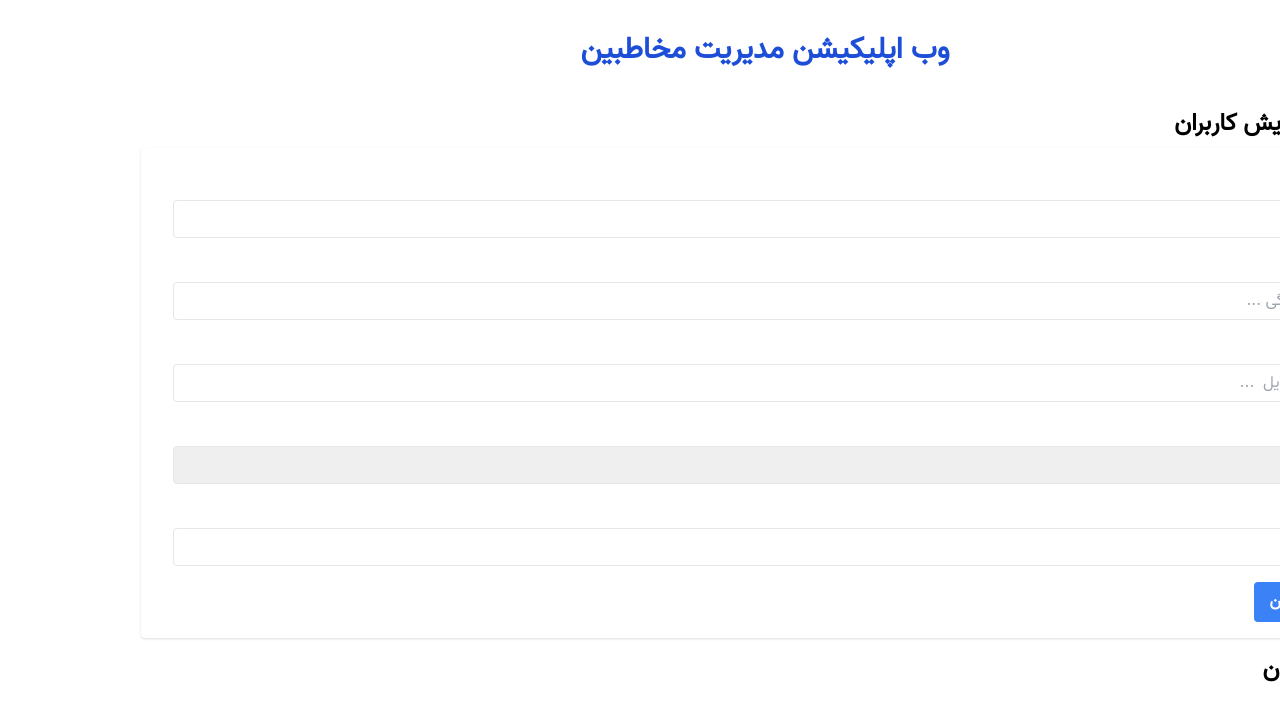
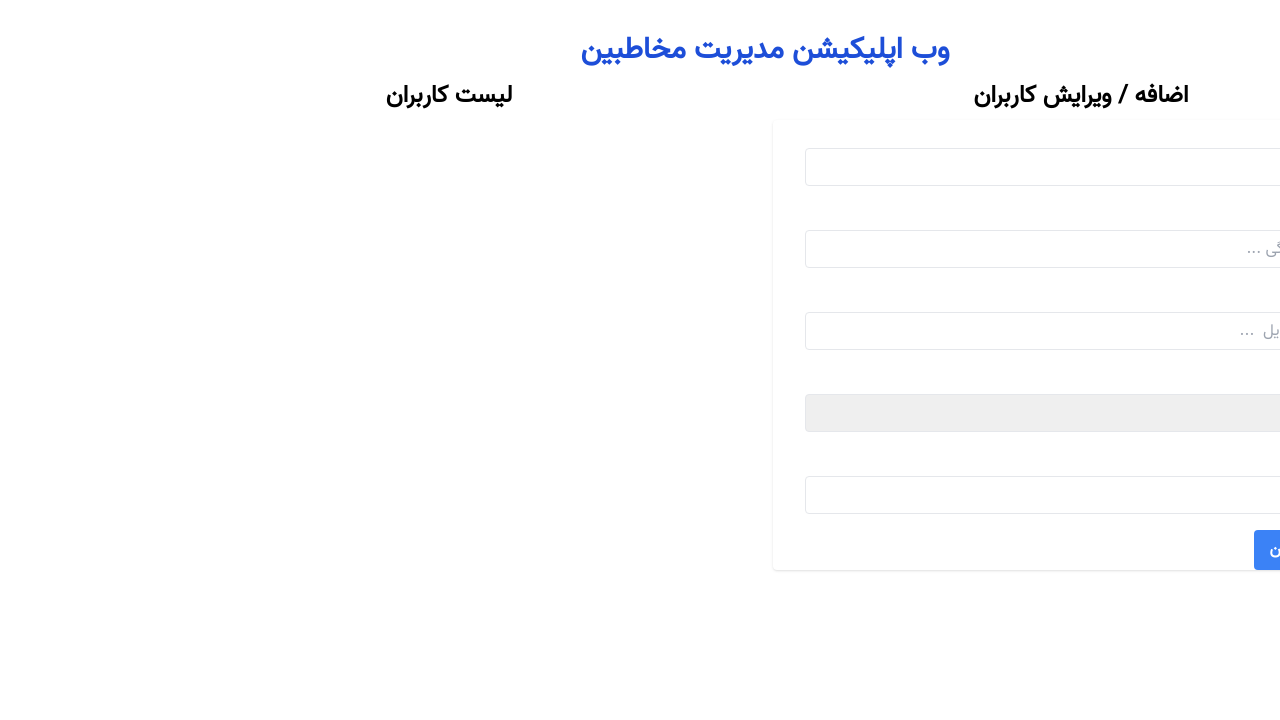
Before and after one commit to ehsanm-77/Login-Page-And-Contact-List, a React (Vite) app in the folder Contact-List/: page / in a window 1280 px wide. Shown: the top 720 px of the page. Built offline with nearby package versions, Linux system fonts and the light colour scheme.

Commit message:
change style contact list

```diff
--- a/Contact-List/src/index.css
+++ b/Contact-List/src/index.css
@@ -10,3 +10,23 @@ body,
 ::placeholder {
   font-family: 'vazir';
 }
+::-webkit-scrollbar {
+  width: 10px;
+}
+
+/* Track */
+::-webkit-scrollbar-track {
+  background: #f1f1f1;
+  border-radius: 20px;
+}
+
+/* Handle */
+::-webkit-scrollbar-thumb {
+  background: #888;
+  border-radius: 20px;
+}
+
+/* Handle on hover */
+::-webkit-scrollbar-thumb:hover {
+  background: #555;
+}
--- a/Contact-List/src/layout/ContactList/ContactList.tsx
+++ b/Contact-List/src/layout/ContactList/ContactList.tsx
@@ -167,14 +167,17 @@ const ContactList: React.FC = () => {
 
   return (
     <div className="container mx-auto px-4 py-8">
-      <div className="text-3xl font-bold text-center mb-10 text-blue-700">
+      <div className="text-3xl font-bold text-center mb-3 text-blue-700">
         وب اپلیکیشن مدیریت مخاطبین
       </div>
+      <div className="grid grid-cols-1 md:grid-cols-2 gap-4">
         <div className="mb-4">
-        <h2 className="text-2xl font-bold mb-2">اضافه / ویرایش کاربران</h2>
+          <h2 className="text-2xl text-center font-bold mb-2">
+            اضافه / ویرایش کاربران
+          </h2>
           <form
             onSubmit={handleSubmit}
-          className="bg-white shadow rounded px-8 pt-6 pb-4"
+            className="bg-white shadow rounded px-8"
           >
             <div className="mb-4">
               <label
@@ -192,7 +195,9 @@ const ContactList: React.FC = () => {
                 className="appearance-none border rounded w-full py-2 px-3 text-gray-700 leading-tight focus:outline-none focus:shadow-outline"
                 placeholder="نام ... "
               />
-            <span className="text-red-500 text-sm">{formErrors.firstName}</span>
+              <span className="text-red-500 text-sm">
+                {formErrors.firstName}
+              </span>
             </div>
             <div className="mb-4">
               <label
@@ -210,7 +215,9 @@ const ContactList: React.FC = () => {
                 className="appearance-none border rounded w-full py-2 px-3 text-gray-700 leading-tight focus:outline-none focus:shadow-outline"
                 placeholder="نام خانوادگی ... "
               />
-            <span className="text-red-500 text-sm">{formErrors.lastName}</span>
+              <span className="text-red-500 text-sm">
+                {formErrors.lastName}
+              </span>
             </div>
             <div className="mb-4">
               <label
@@ -252,7 +259,9 @@ const ContactList: React.FC = () => {
                 <option value="همکار">همکار</option>
                 <option value="فامیل">فامیل</option>
               </select>
-            <span className="text-red-500 text-sm">{formErrors.relation}</span>
+              <span className="text-red-500 text-sm">
+                {formErrors.relation}
+              </span>
             </div>
             <div className="mb-4">
               <label
@@ -281,13 +290,14 @@ const ContactList: React.FC = () => {
           </form>
         </div>
         <div>
-        <h2 className="text-2xl font-bold mb-2">لیست کاربران</h2>
-        <div className="grid grid-cols-1 md:grid-cols-2 lg:grid-cols-3 gap-4">
+          <h2 className="text-2xl text-center font-bold mb-2">لیست کاربران</h2>
+          <div className="grid grid-cols-1 md:grid-cols-2 gap-4 h-[450px] overflow-y-scroll">
             {contacts.map((contact) => (
               <div
                 key={contact.id}
-              className="bg-white shadow rounded px-8 pt-6 pb-4"
+                className="bg-white shadow rounded px-8 pt-6 pb-4 flex flex-col justify-between h-[200px]"
               >
+                <div>
                   <p>
                     <strong>نام:</strong> {contact.firstName} {contact.lastName}
                   </p>
@@ -300,6 +310,8 @@ const ContactList: React.FC = () => {
                   <p>
                     <strong>ایمیل:</strong> {contact.email}
                   </p>
+                </div>
+
                 <div className="flex justify-end mt-4">
                   <button
                     onClick={() => handleEdit(contact.id)}
@@ -321,7 +333,7 @@ const ContactList: React.FC = () => {
         <Modal
           isOpen={showDeleteConfirmation}
           onRequestClose={cancelDelete}
-        className="modal"
+          className="modal "
           overlayClassName="modal-overlay"
         >
           <div className="text-center">
@@ -341,6 +353,7 @@ const ContactList: React.FC = () => {
           </div>
         </Modal>
       </div>
+    </div>
   );
 };
 
```
Lines whose indentation alone changed are shown as unchanged.
